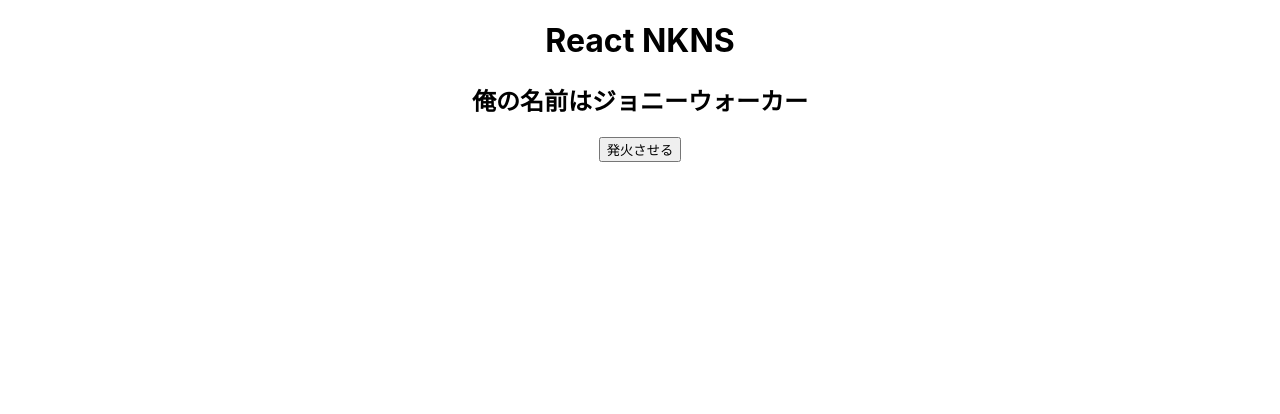
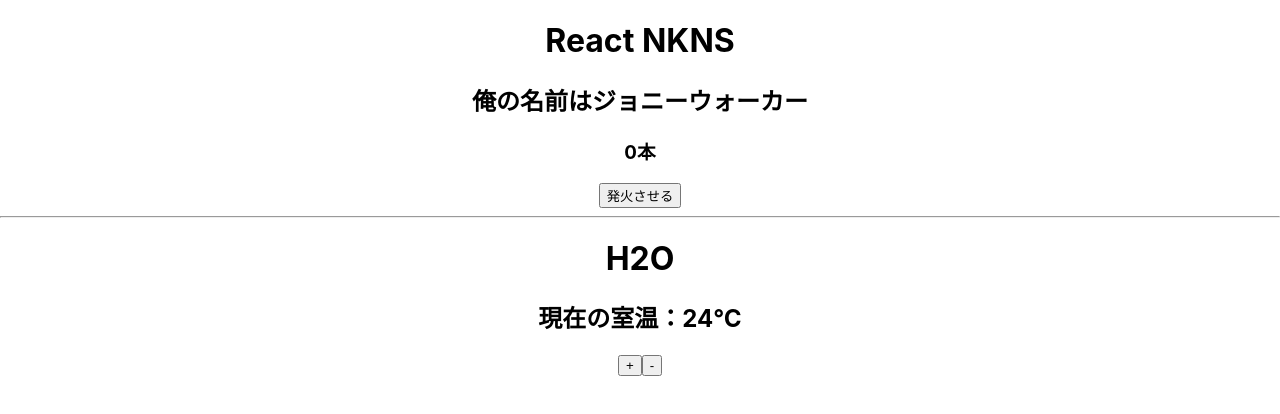
Before and after one commit to BoxPistols/React-udy-apps-nakas-R314, a React (Create React App) app: page / in a window 1280 px wide. Shown: the top 414 px of the page. Built offline with nearby package versions, Linux system fonts and the light colour scheme.

Commit message:
add temp +- method
温度の上下のボタン設定

```diff
--- a/src/App.js
+++ b/src/App.js
@@ -1,11 +1,14 @@
 import './App.scss';
 import Dev from './components/dev';
+import H2O from './components/H2O';
 
 function App() {
     return (
         <div className="App">
             <h1>React NKNS</h1>
             <Dev/>
+            <hr/>
+            <H2O/>
         </div>
     );
 }
--- /dev/null
+++ b/src/components/H2O.jsx
@@ -0,0 +1,41 @@
+import PropTypes from 'prop-types'
+import React, {Component} from 'react'
+
+export default class H2O extends Component {
+    static propTypes = {
+        prop: PropTypes
+    }
+
+    /* consrtuctor */
+    constructor(props) {
+        super(props)
+
+        this.state = {
+            temp: 24
+        }
+    }
+
+    /* Method */
+    tempControll_Plus = () => {
+        this.setState({
+            temp: this.state.temp + 1
+        })
+    }
+    tempControll_Minus = () => {
+        this.setState({
+            temp: this.state.temp - 1
+        })
+    }
+
+    render() {
+        return (
+            <div>
+                <h1>H2O</h1>
+                <h2>現在の室温：{this.state.temp}
+                    ℃</h2>
+                <button onClick={this.tempControll_Plus}>+</button>
+                <button onClick={this.tempControll_Minus}>-</button>
+            </div>
+        )
+    }
+}
--- a/src/components/dev.jsx
+++ b/src/components/dev.jsx
@@ -1,23 +1,31 @@
 import React, {Component} from 'react';
 
 class Dev extends Component {
-    constructor(props){
+    constructor(props) {
         super(props)
         this.state = {
-            name: "ジョニーウォーカー"
+            name: "ジョニーウォーカー",
+            count: 0
         }
     }
 
     // method
-    onClickAction(){
-        alert("Ulyhhh!")
+    /* アローがファンクションでThisの連動 */
+    onClickAction = () => {
+        // alert("Ulyhhh!")
+        this.setState({
+            name: this.state.name + "：ホワイトラベル",
+            count: this.state.count + 1
+        })
     }
     render() {
         return (
-        <div>
-            <h2>俺の名前は{this.state.name}</h2>
-            <button onClick={this.onClickAction}>発火させる</button>
-        </div>)
+            <div>
+                <h2>俺の名前は{this.state.name}</h2>
+                <h3>{this.state.count}本</h3>
+                <button onClick={this.onClickAction}>発火させる</button>
+            </div>
+        )
     }
 }
 export default Dev
```
Also changed, not shown: 1 other file (tests, documents, lock files or other folders). Lines whose indentation alone changed are shown as unchanged.
